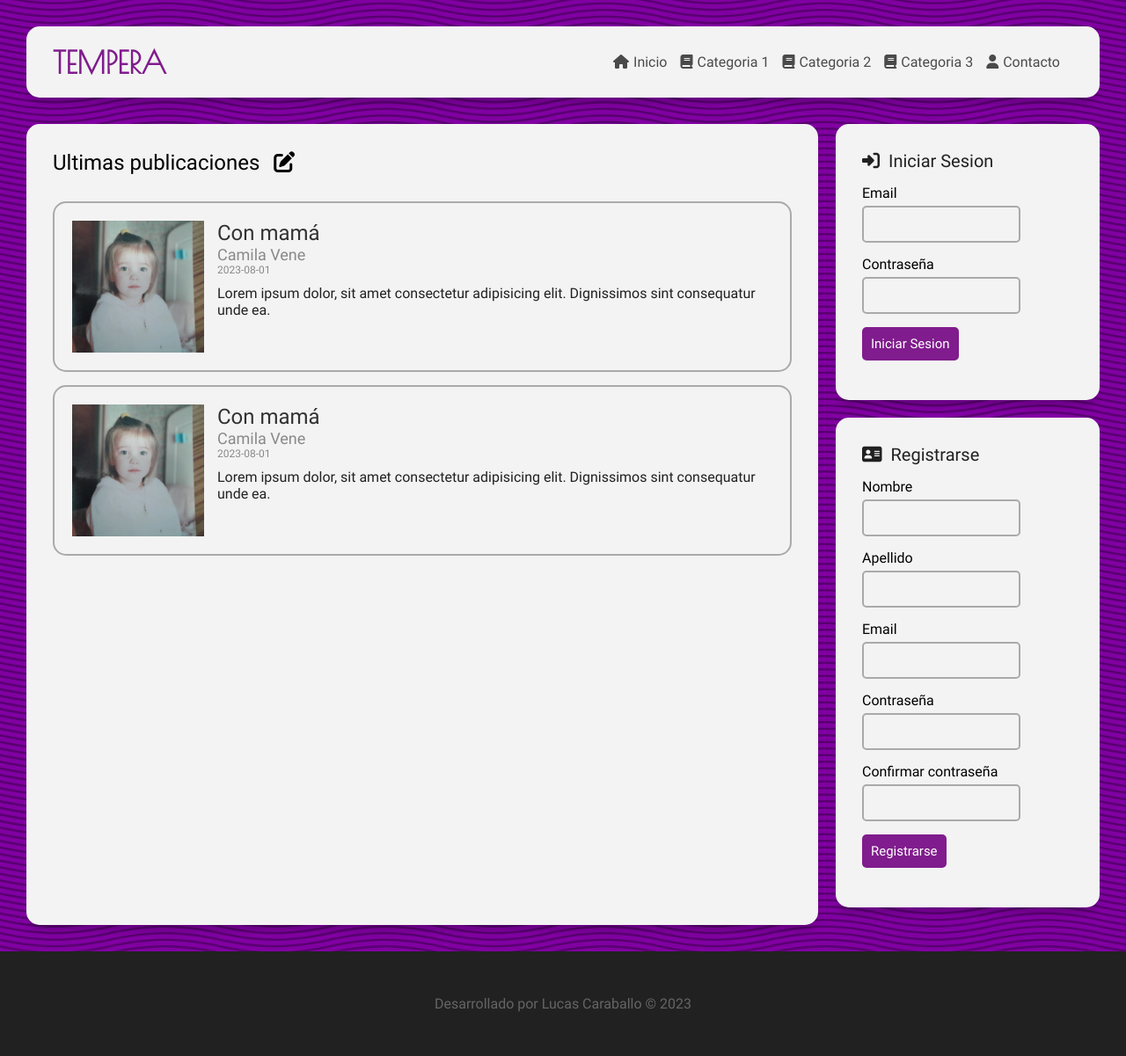
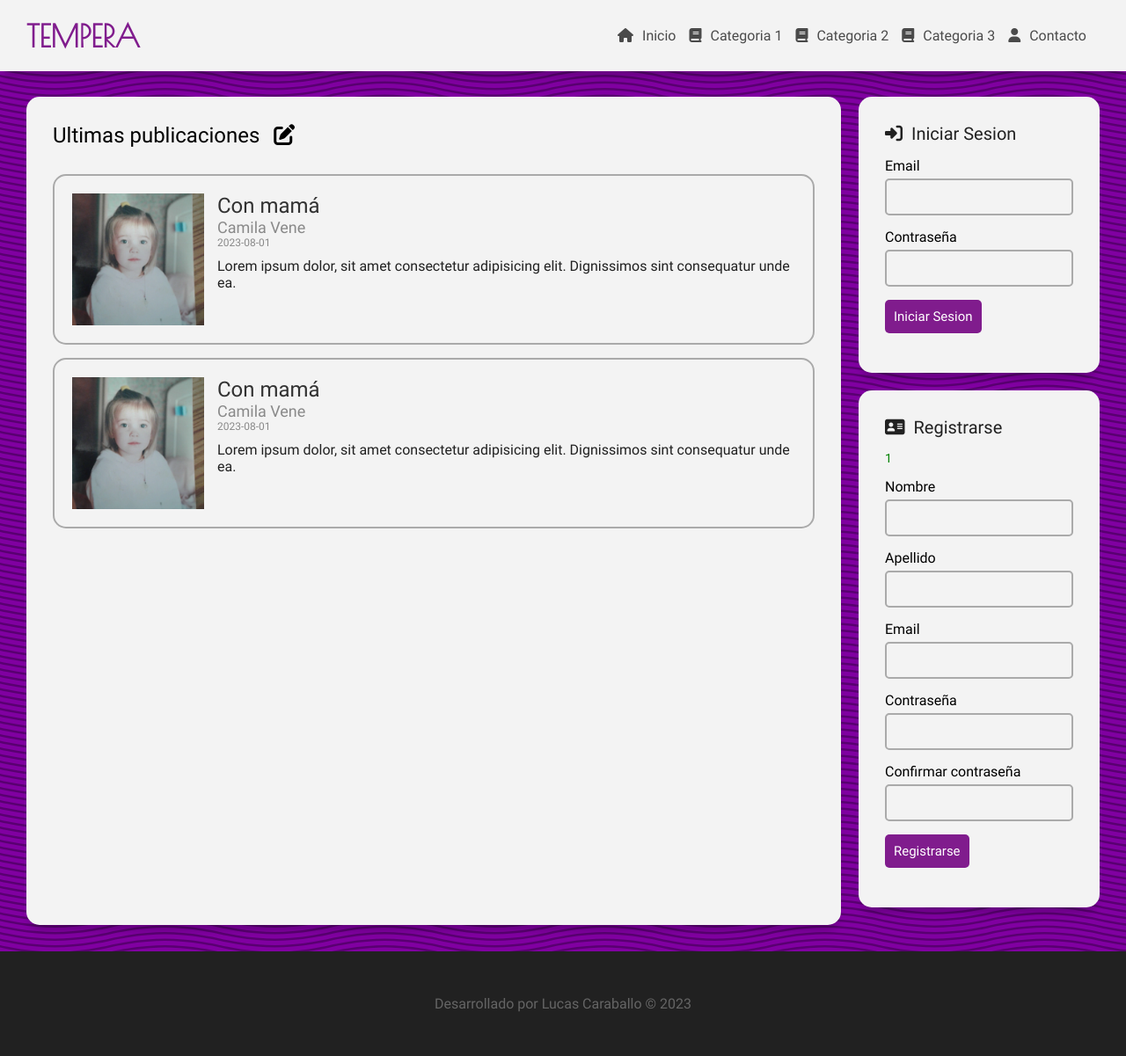
Before and after one commit to LucasCABJ/blog-project, a PHP site: page / in a window 1280 px wide. Shown: the whole page at 88% size. Run offline with PHP 8.4, Linux system fonts and the light colour scheme; the visitor is signed in with stand-in values (Sample User, id 1).

Commit message:
Mobile adapt (register pending...)

```diff
--- a/assets/styles/style.css
+++ b/assets/styles/style.css
@@ -31,18 +31,25 @@ body {
 
 /* HEADER & NAV */
 
-.header {
-    padding: 30px 30px 0 30px;
-}
+.header__nav {
+    position: fixed;
+    width: 100%;
+    padding: 10px 30px;
 
-.header__nav {
-    padding: 10px 30px;
     display: flex;
     justify-content: space-between;
     background-color: #f3f3f3;
-    border-radius: 15px;
 
     box-shadow: 0px 10px 10px -5px rgba(0, 0, 0, 0.23);
+    z-index: 100;
+}
+
+.nav__toggle {
+    display: none;
+}
+
+#menu-toggle {
+    display: none;
 }
 
 .nav__navmenu {
@@ -71,7 +78,7 @@ body {
 }
 
 .navmenu__icon {
-    margin-right: 5px;
+    margin-right: 10px;
 }
 
 .navmenu__link:hover::after {
@@ -92,14 +99,18 @@ body {
 
 .main {
     padding: 30px;
+    padding-top: 110px;
     display: grid;
     grid-template-columns: 3fr 1fr;
+    grid-template-areas:
+        "main main main sidebar";
     gap: 20px;
 }
 
 /* MAIN ENTRADAS */
 
 .main__entradas {
+    grid-area: main;
     padding: 30px;
     min-height: 800px;
     border-radius: 15px;
@@ -183,7 +194,15 @@ body {
     color: red;
 }
 
+.alerta-success {
+    color: green;
+}
+
 /* LOGIN AND REGISTER */
+
+.main__sidebar {
+    grid-area: sidebar;
+}
 
 .sidebar__login, .sidebar__register {
     padding: 30px;
@@ -213,7 +232,7 @@ body {
 }
 
 .form__input {
-    width: 75%;
+    width: 100%;
     padding: 10px 10px;
 
     border: none;
--- a/includes/aside.php
+++ b/includes/aside.php
@@ -12,6 +12,10 @@
 
     <div class="sidebar__register">
         <h3 class='form__title'><i class='fa-solid fa-address-card form__icon'></i>Registrarse</h3>
+        <?php if(isset($_SESSION['completado'])):?>
+            <?php $sucess_alert = $_SESSION['completado'];?>
+            <?="<div class='alerta alerta-success'>$sucess_alert</div>"?>
+        <?php endif; ?>
         <?php echo isset($_SESSION['errores']) ? mostrarError($_SESSION['errores'], 'general') : '' ?>
         <form action="./pages/register.php" method="post" class="form__form">
             <label for="nombre" class='form__label'>Nombre</label>
@@ -32,5 +36,9 @@
             <input type="submit" name='submit' value="Registrarse" class="form__submit">
         </form>
         <?php borrarErrores();?>
+        <?php if(isset($_SESSION['completado'])):?>
+            <?php $_SESSION['completado'] = null;?>
+            <?php $sucess_alert = null;?>
+        <?php endif; ?>
     </div>
 </aside>
--- a/includes/connectdb.php
+++ b/includes/connectdb.php
@@ -1,6 +1,6 @@
 <?php
 
-$connectdb = mysqli_connect('localhost', 'root', '', 'blog');
+$connectdb = mysqli_connect('localhost', 'test', '', 'blog');
 
 if(mysqli_connect_errno()){
     echo "Error connecting to database";
--- a/includes/header.php
+++ b/includes/header.php
@@ -16,6 +16,8 @@
                     <h1 class="nav__logo-title">TEMPERA</h1>
                 </a>
             </div>
+            <label for="menu-toggle" class="nav__toggle"><i class="fa-solid fa-bars"></i></label>
+            <input type="checkbox" id="menu-toggle">
             <ul class="nav__navmenu">
                 <li class="navmenu__item">
                     <a href="#" class="navmenu__link"><i class='fa-solid fa-home navmenu__icon'></i>Inicio</a>
```
Also changed, not shown: other parts of assets/styles/style.css (+63 -7 lines).
